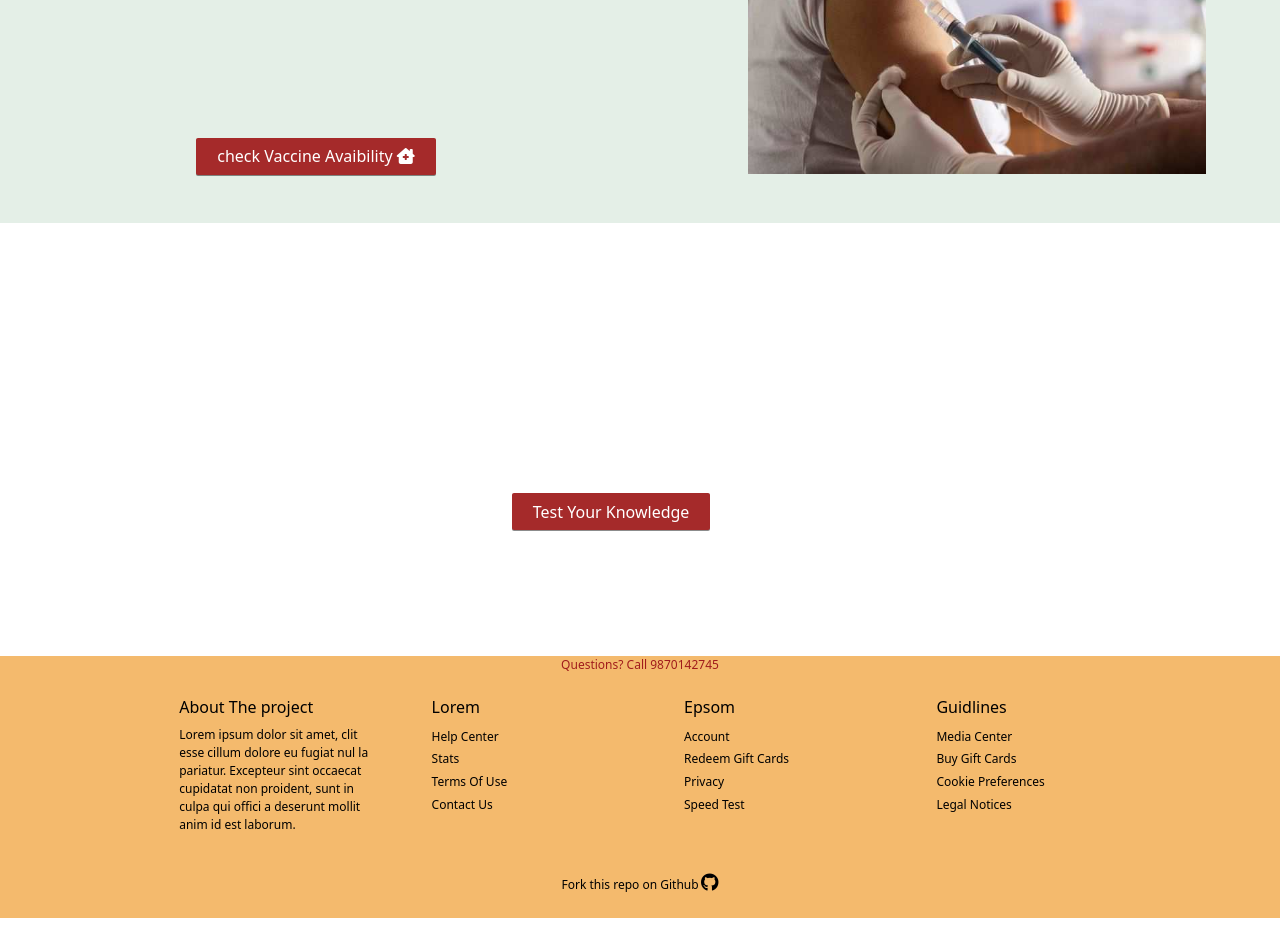
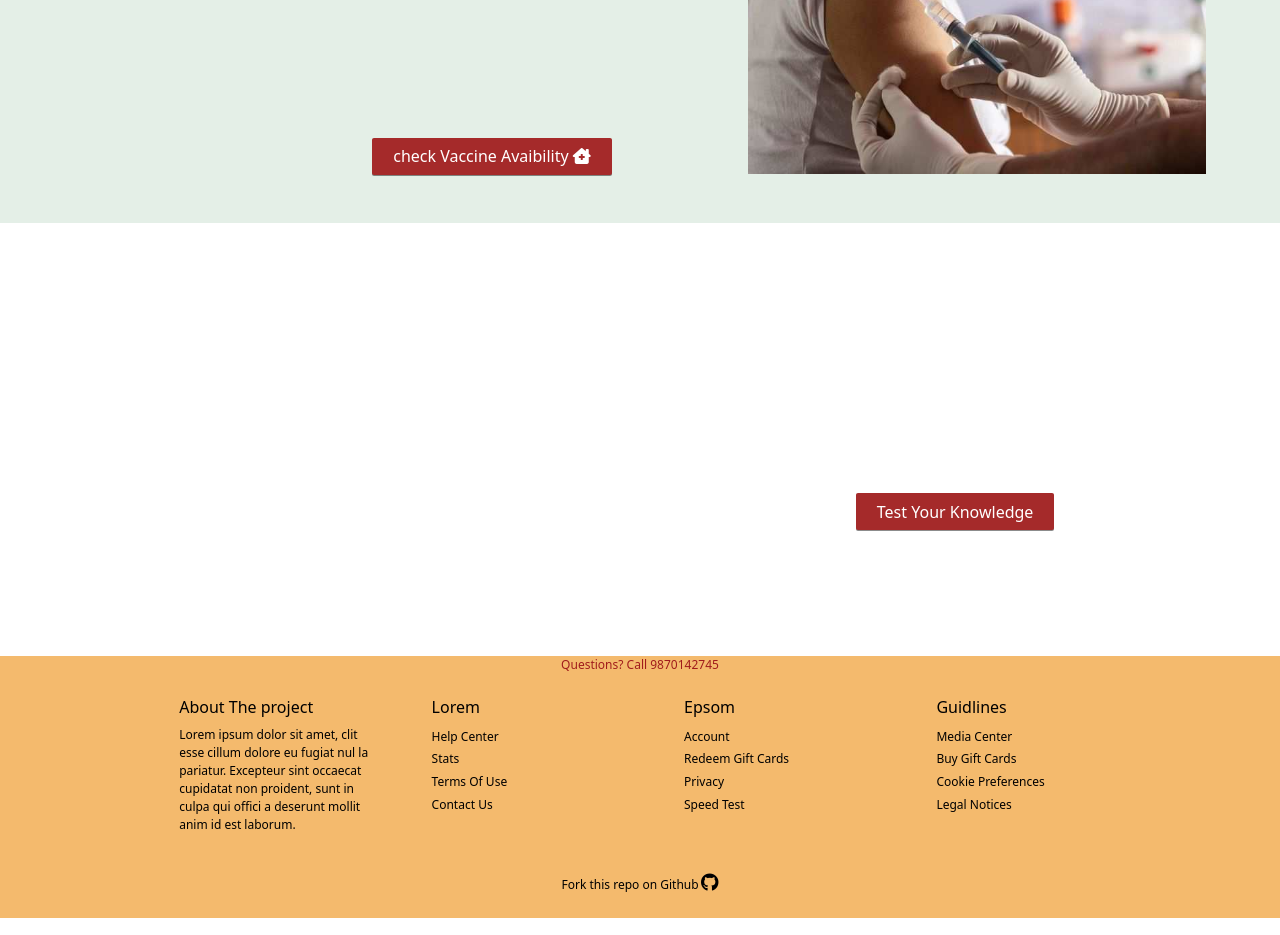
Before and after one commit to deepvashisth/Covid_Tracker, a React (Create React App) app: page / in a window 1280 px wide. Shown: the part 800-1735 px from the top of the page. Built offline with nearby package versions, Linux system fonts and the light colour scheme; a web font is replaced by a local one.

Commit message:
carousel fixed

```diff
--- a/src/Css/Carousel.css
+++ b/src/Css/Carousel.css
@@ -51,7 +51,7 @@
   text-align: center;
   border: none;
   cursor: pointer;
-  margin-right: 0.5rem;
+  margin-left: 21.5rem;
   margin-top: 14vh;
   outline: none;
   box-shadow: 0 1px 0 rgba(0, 0, 0, 0.45);
```
Also changed, not shown: src/component/Carousel.js (line endings or trailing spaces).
